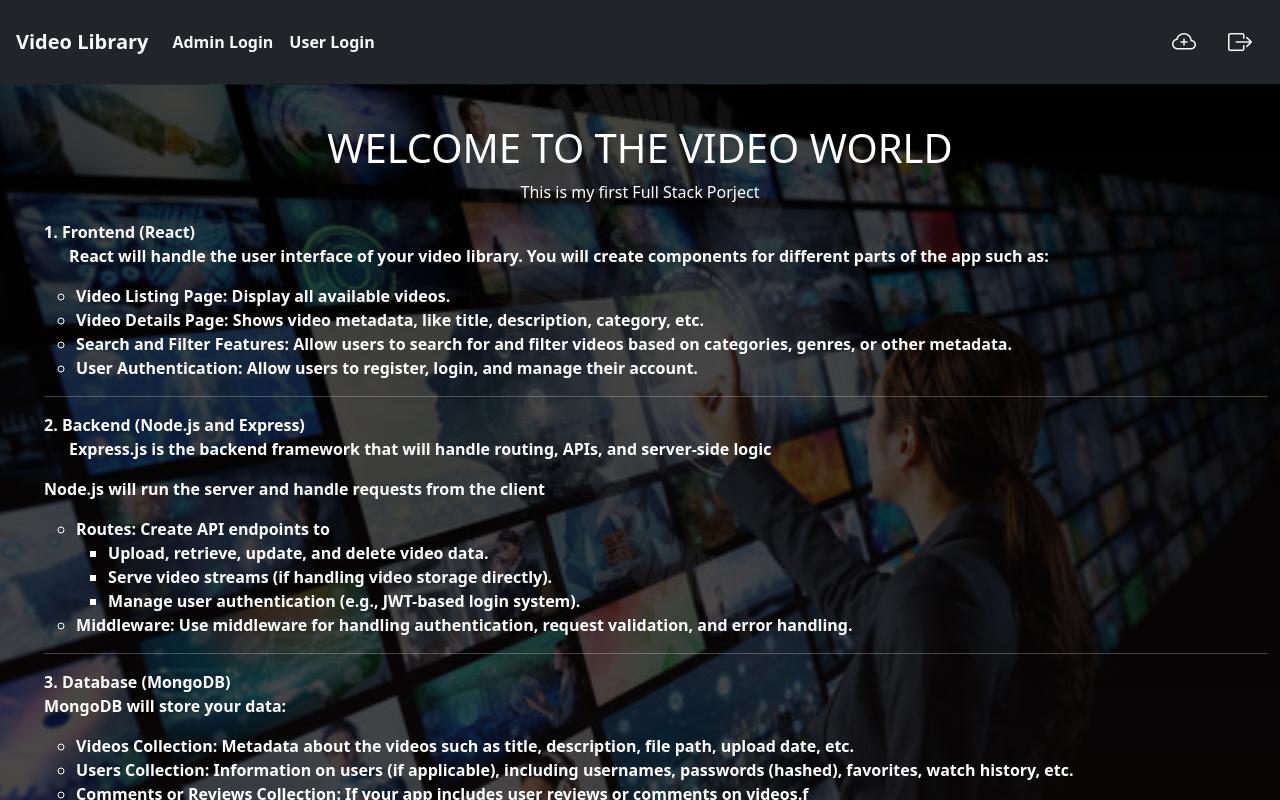
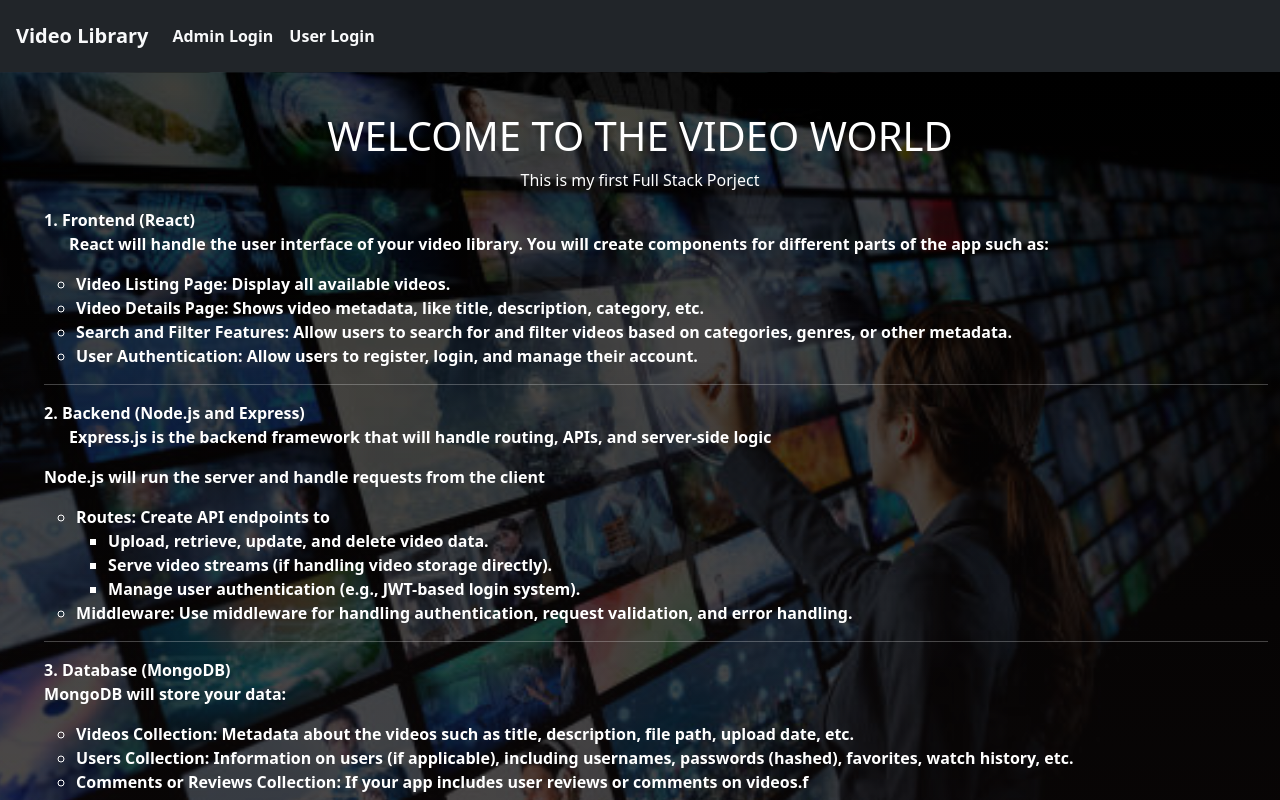
Before and after one commit to Himanshu12866/library-project, a React (Create React App) app: page / in a window 1280 px wide. Shown: the top 800 px of the page. Built offline with nearby package versions, Linux system fonts and the light colour scheme.

Commit message:
"Updated AddVideo component to include Cancel button and modified NavBar component to fix cookie handling and navigation"

```diff
--- a/src/components/addVdo.jsx
+++ b/src/components/addVdo.jsx
@@ -1,7 +1,7 @@
 import axios from "axios";
 import { useFormik } from "formik";
 import { useEffect, useState } from "react";
-import { useNavigate } from "react-router-dom";
+import { Link, useNavigate } from "react-router-dom";
 
 export default function AddVideo() {
     let navigate = useNavigate();
@@ -117,7 +117,8 @@ export default function AddVideo() {
                                         <input onChange={formik.handleChange} name="views" className="form-control" />
                                     </div>
                                 </div>
-                                <button type="submit" className="btn btn-success">Submit</button>
+                                <button type="submit" className="btn w-50 btn-success">Submit</button>
+                                <Link to="/adminDashboard" className="btn w-50 btn-dark">Cancel</Link>
                             </form>
                         </div>
                     </div>
--- a/src/components/navbar.jsx
+++ b/src/components/navbar.jsx
@@ -4,19 +4,24 @@ import { Link, useNavigate } from "react-router-dom";
 
 export default function NavBar() {
     let navigate = useNavigate();
-    const [cookies, , removeCookie] = useCookies("Adminname"); // Correctly destructuring useCookies
+    const [cookies, , removeCookie] = useCookies(["Adminname"]); // Correctly destructuring useCookies
     const [admin, setAdmin] = useState("");
 
     useEffect(() => {
         if (cookies.Adminname) {
             setAdmin(cookies.Adminname); // Ensure admin is a string or valid JSX content
         }
+
     }, [cookies]);
-
+    // useEffect(() => {
+    //     RemoveCookie()
+    // })
     function RemoveCookie() {
         removeCookie("Adminname", { path: "/" });
         navigate("/");
     }
+
+
 
     return (
         <div>
@@ -26,7 +31,7 @@ export default function NavBar() {
                     <span className="bi bi-list text-light"></span>
                 </button>
                 <div className="navbar-collapse collapse d-lg-flex justify-content-lg-between" id="list">
-                    {admin ? (
+                    {cookies.Adminname ? (
                         <ul className="navbar-nav">
                             <li className="nav-item">
                                 <Link to="/adminDash" className="nav-link text-light">Admin Dashboard</Link>
@@ -43,17 +48,17 @@ export default function NavBar() {
                         </ul>
                     )}
                     <ul className="navbar-nav">
-                        {admin ? (
+                        {cookies.Adminname ? (
+                            <div className="d-flex ">
                             <li className="nav-item bg-primary">
                                 <span className="badge bi bi-person-fill"></span>
                                 <a href="#!" className="nav-link text-light fs-5">
                                     <span className="badge bg-dark">
                                         <span className="bi bi-person-fill"></span>
-                                    </span> {typeof admin === 'string' ? admin : 'Admin'} {/* Ensure admin is a string */}
+                                    </span> {cookies.Adminname}
                                 </a>
                             </li>
-                        ) : null}
-                        <li className="nav-item">
+                            <li className="nav-item">
                             <Link to="/addVideo" className="mx-2 nav-link text-light btn btn-success" title="Add Video">
                                 <span className="bi bi-cloud-plus fs-4 m-1"></span>
                             </Link>
@@ -63,6 +68,9 @@ export default function NavBar() {
                                 <span className="bi bi-box-arrow-right fs-4 m-1"></span>
                             </button>
                         </li>
+                        </div>
+                        ) : null}
+
                     </ul>
                 </div>
             </nav>
```
